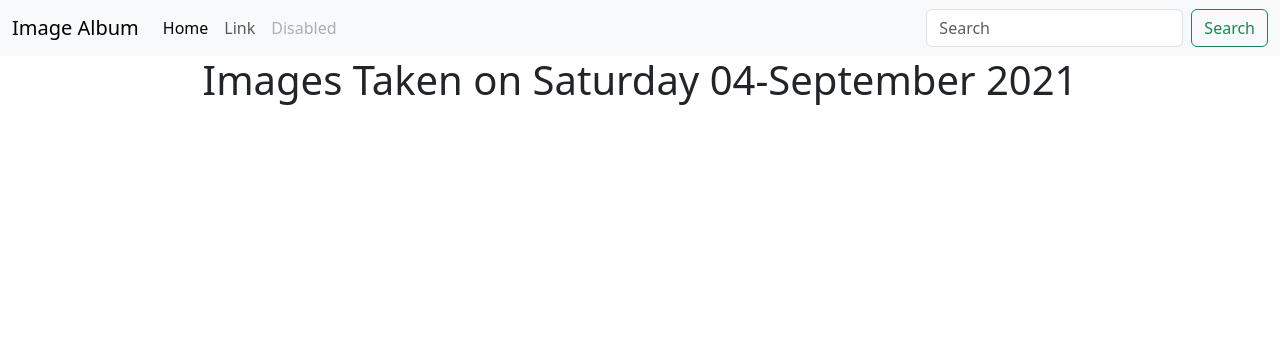
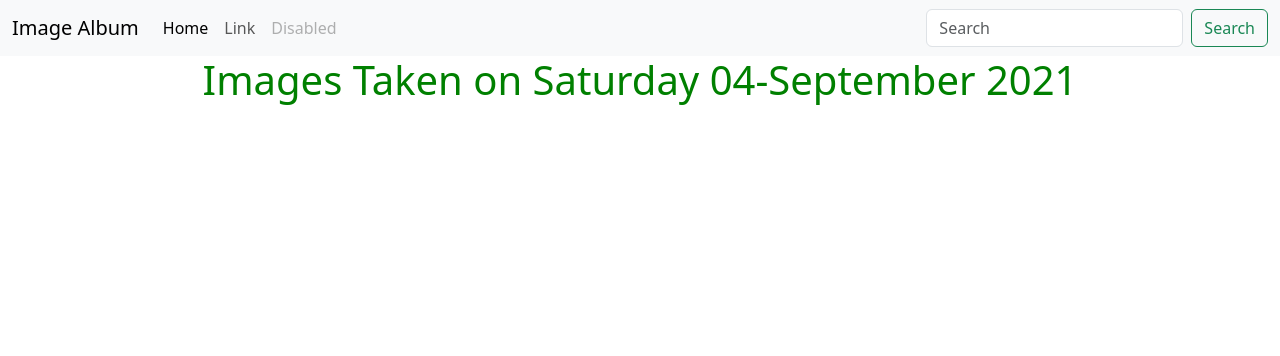
Before and after one commit to enockabere/Gallery, a Django app: page /album/all/ in a window 1280 px wide. Shown: the top 356 px of the page. Run offline with Django 3.2, Linux system fonts and the light colour scheme; some libraries are stand-ins or nearby versions.

Commit message:
add and register css static folders

```diff
--- a/album/templates/all-images/base.html
+++ b/album/templates/all-images/base.html
@@ -9,6 +9,7 @@
     <title>image-gallery</title>
     {% block styles %}
     {% bootstrap_css %}
+    <link rel="stylesheet" href="{% static 'css/base.css' %}">
     {% endblock %}
 </head>
 <body>
--- a/gallery/settings.py
+++ b/gallery/settings.py
@@ -11,6 +11,7 @@ https://docs.djangoproject.com/en/3.2/ref/settings/
 """
 
 from pathlib import Path
+import os
 
 # Build paths inside the project like this: BASE_DIR / 'subdir'.
 BASE_DIR = Path(__file__).resolve().parent.parent
@@ -120,6 +121,9 @@ USE_TZ = True
 # https://docs.djangoproject.com/en/3.2/howto/static-files/
 
 STATIC_URL = '/static/'
+STATICFILES_DIRS = [
+    os.path.join(BASE_DIR, "static"),
+]
 
 # Default primary key field type
 # https://docs.djangoproject.com/en/3.2/ref/settings/#default-auto-field
--- /dev/null
+++ b/static/css/base.css
@@ -0,0 +1,4 @@
+h1
+{
+  color: green;
+}
```
